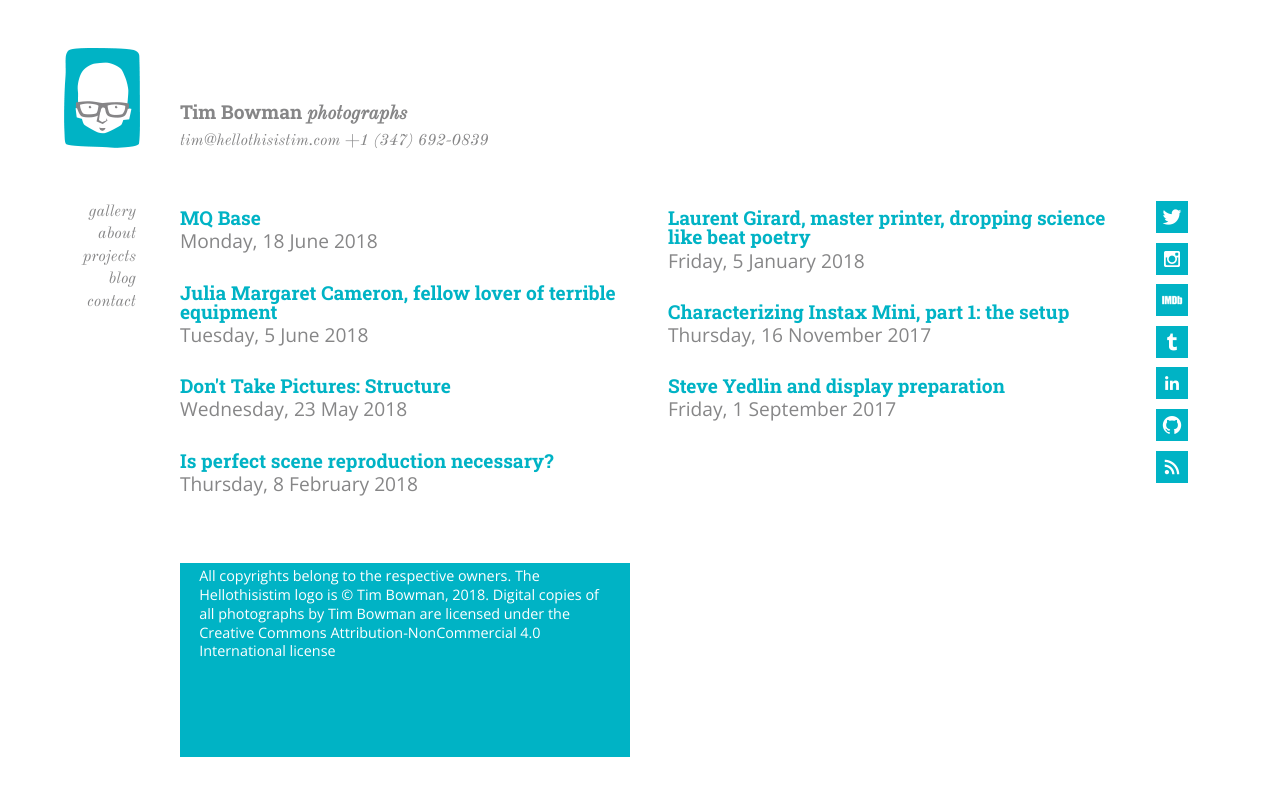
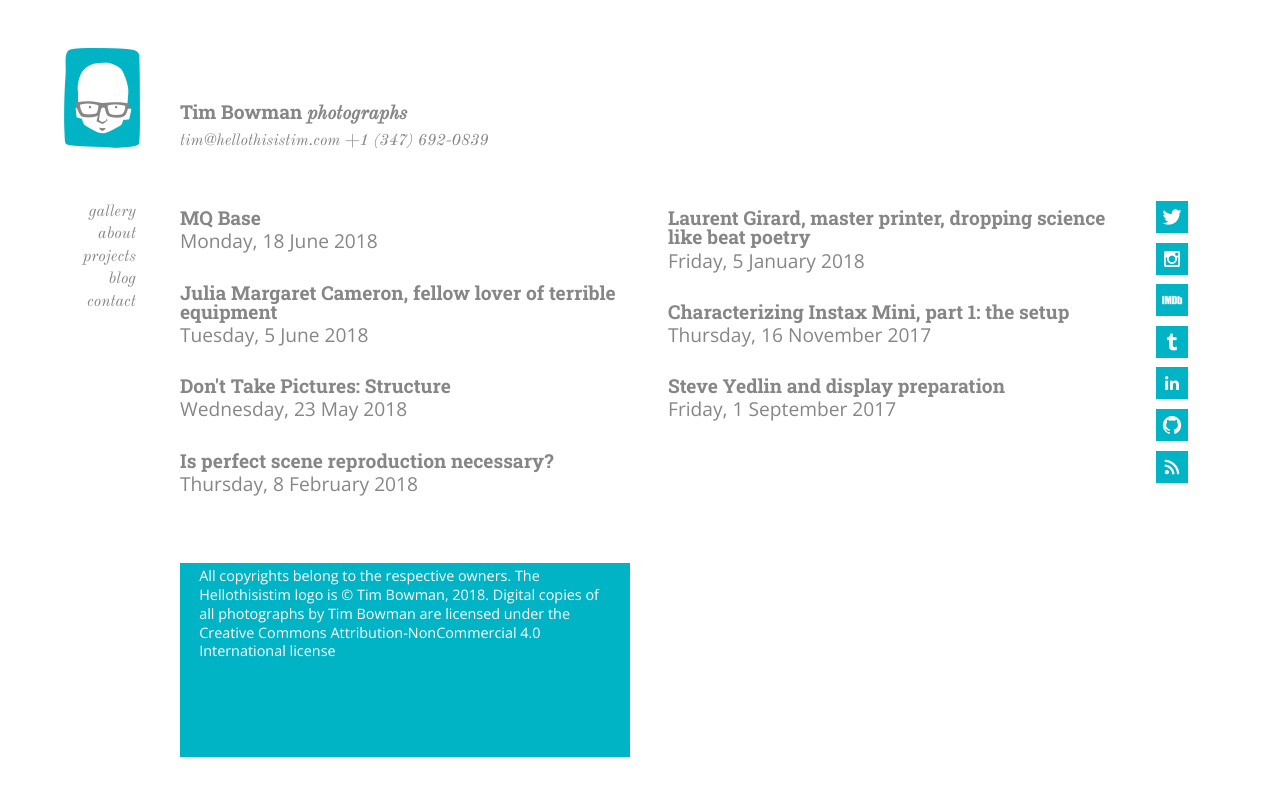
Before and after one commit to hellothisistim/hellothisistim.github.io, a Jekyll site: the page built from blog/index.md, in a window 1280 px wide. Shown: the top 796 px of the page. Built offline with Jekyll 4.4.1, drawn with Linux system fonts in a browser that asks for light colours; comment, search, counter and statistics services are not loaded.

Commit message:
Grey headlines instead of blue (#58)
External links failing on Travis. Merging anyway. Whee!

```diff
--- a/css/hellothisistim.css
+++ b/css/hellothisistim.css
@@ -110,7 +110,7 @@ a:link {
     color: rgb(134, 134, 135);
 }
 a:focus {
-    color: rgb(255, 133, 31);
+    color: rgb(0, 179, 197);
 }
 a:active {
     color: rgb(0, 179, 197);
@@ -119,11 +119,10 @@ a:visited {
     color: rgb(134, 134, 135);
 }
 a:hover {
-    color: rgb(255, 133, 31);
+    color: rgb(0, 179, 197);
 }
 h2 {
     font-family: 'Roboto Slab', serif;
-    color: rgb(0, 179, 197);
 }
 h3 {
     font-family: 'Roboto Slab', serif;
@@ -189,7 +188,6 @@ header a {
 #contact {
     font-size: 0.75em;
     line-height: 1.5em;
-    /*margin-top: 0.5em;*/
     font-style: italic;
 }
 #contact ul {
@@ -290,14 +288,6 @@ nav a:hover {
 #projects img:last-of-type {
     margin-bottom: 0;
 }
-#projects a {
-    text-decoration: none;
-    color: rgb(0, 179, 197);
-}
-#projects a:hover {
-    color: rgb(255, 133, 31);
-}
-
 
 /* -------------------------------------------------------------------
                                                 Project (singlular!)
@@ -316,8 +306,8 @@ nav a:hover {
 #project h2 {
     font-family: 'Roboto Slab', serif;
     line-height: 1.2em;
-    color: rgb(0, 179, 197);
-    margin-top: 0.5em;
+/*    color: rgb(0, 179, 197);
+*/    margin-top: 0.5em;
     margin-left: 1em;
     margin-right: 1em;
 }
@@ -366,7 +356,6 @@ nav a:hover {
 */
 #about {
     font-family: 'Open Sans', sans-serif;
-    /*line-height: 1.3em;*/
     background: white;
     padding-bottom: 2em;
 }
@@ -381,7 +370,6 @@ nav a:hover {
     margin-bottom: 1em;
 }
 #about p {
-    /*text-align: justify;*/
     margin-left: 1em;
     margin-right: 1em;
     padding-bottom: 1em;
```
